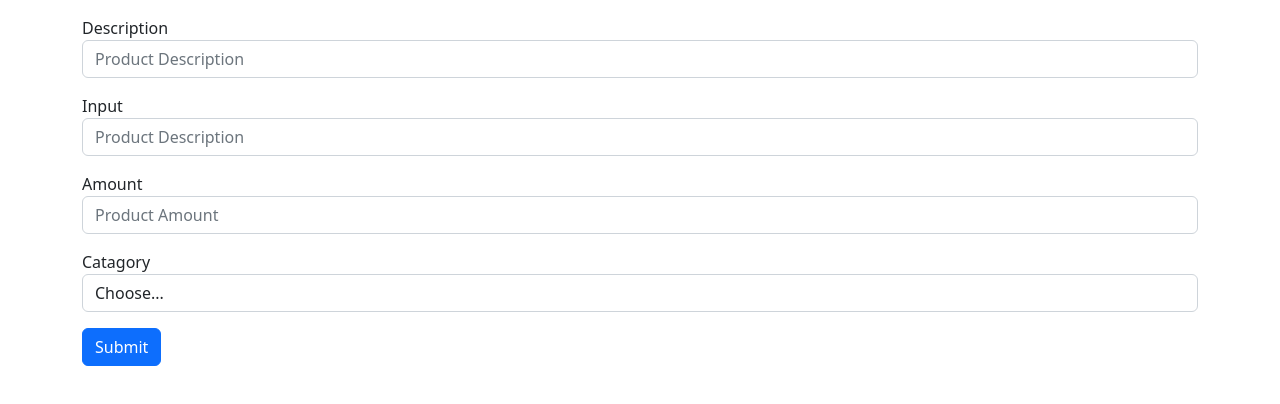
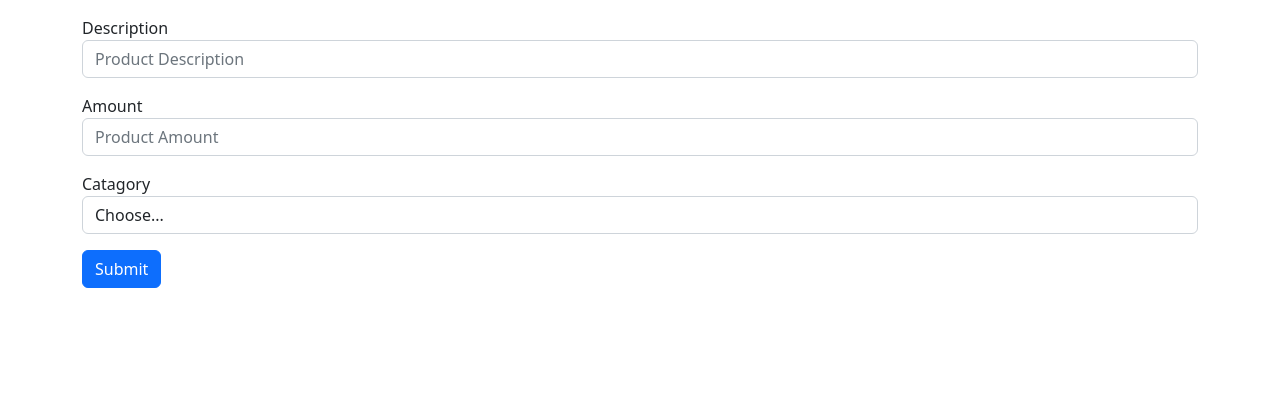
Before and after one commit to tamjidzihan/reactJS, a React (Vite) app: page / in a window 1280 px wide. Shown: the top 404 px of the page. Built offline with nearby package versions, Linux system fonts and the light colour scheme.

Commit message:
office 2024-05-08

```diff
--- a/src/App.tsx
+++ b/src/App.tsx
@@ -17,7 +17,9 @@ import FormsUseForm from './components/FormsUseForm';
 import FormValidation from './components/FormValidation';
 import FormValidationWithZod from './components/FormValidationWithZod';
 import SubmitButtonDisable from './components/SubmitButtonDisable';
-import Project from './components/Project';
+import Project from './components/ProjectForm';
+import ProjectForm from './components/ProjectForm';
+import ProjectTable from './components/ProjectTable';
 
 function App() {
 
@@ -242,22 +244,6 @@ function App() {
   };
 
 
-  const [bugs, setBugs] = useState([
-    { id: 1, title: 'Bug 1', fixed: false },
-    { id: 2, title: 'Bug 2', fixed: false }
-  ]);
-
-  const handleClickButton1 = () => {
-    setBugs(bugs.map(bug => bug.id === 1 ? {
-      ...bug, fixed: true
-    } : bug));
-  };
-  const handleClickButton2 = () => {
-    setBugs(produce(drft => {
-      const bug = drft.find(bug => bug.id === 2);
-      if (bug) bug.fixed = true
-    }));
-  };
 
 
 
@@ -318,18 +304,50 @@ function App() {
   }
 
 
+  const [bugs, setBugs] = useState([
+    { id: 1, title: 'Bug 1', fixed: false },
+    { id: 2, title: 'Bug 2', fixed: false }
+  ]);
+
+  const handleClickButton1 = () => {
+    setBugs(bugs.map(bug => bug.id === 1 ? {
+      ...bug, fixed: true
+    } : bug));
+  };
+  const handleClickButton2 = () => {
+    setBugs(produce(drft => {
+      const bug = drft.find(bug => bug.id === 2);
+      if (bug) bug.fixed = true
+    }));
+  };
 
 
 
+  const [expenses, setExpenses] = useState([
+    { id: 1, description: 'Milk', amount: 20, catagory: 'Groceries' },
+    { id: 2, description: 'Candy', amount: 4.99, catagory: 'Groceries' },
+    { id: 3, description: 'Dish Wash', amount: 13.99, catagory: 'Groceries' },
+    { id: 4, description: 'Spices', amount: 5.55, catagory: 'Groceries' },
+  ])
 
-
-
+  const hanndleDelete = (id: number) => {
+    setExpenses(
+      expenses.filter(expense => expense.id !== id)
+    )
+  }
 
 
   return (
 
     <>
-      <Project />
+      <ProjectForm />
+
+
+
+      {/* <ProjectTable
+        expenses={expenses}
+        onDelete={hanndleDelete}
+      /> */}
 
 
 
--- a/src/components/Project.tsx
+++ b/src/components/ProjectForm.tsx
@@ -12,23 +12,29 @@ const schema = z.object({
         errorMap: () =>
             ({ message: "Catagory Is requaired" })
     }),
-    input: z.string().min(1, { message: "This field Is requaired" })
+    // input: z.string().min(1, { message: "This field Is requaired" })
 })
 
 type FromData = z.infer<typeof schema>
 
 
-function Project() {
+
+interface Props {
+    onSubmitForm: (data: FromData) => void;
+}
+
+function ProjectForm({ onSubmitForm }: Props) {
 
     const { register, handleSubmit, formState: { errors } } = useForm<FromData>({ resolver: zodResolver(schema) })
 
-    const onSubmit = (data: FieldValues) => {
-        console.log(data)
-    }
+    // const onSubmit = (data: FormData) => {
+    //     onSubmitForm(data);
+    // }
 
 
     return (
-        <form className=' container py-3' onSubmit={handleSubmit(onSubmit)}>
+        <form className=' container py-3' onSubmit={handleSubmit(data =>
+            onSubmitForm(data))}>
 
             <div className="form-group pb-3">
                 <label htmlFor="description">Description</label>
@@ -44,20 +50,6 @@ function Project() {
                     </div>}
             </div>
 
-            <div className="form-group pb-3">
-                <label htmlFor="input">Input</label>
-                <input
-                    {...register('input')}
-                    type="text"
-                    className="form-control"
-                    id="input"
-                    placeholder="Product Description" />
-                {errors.input &&
-                    <div className="alert alert-danger py-0 my-1 " role="alert">
-                        {errors.input.message}
-                    </div>}
-            </div>
-
 
             <div className="form-group pb-3">
                 <label htmlFor="amount">Amount</label>
@@ -65,6 +57,7 @@ function Project() {
                     {...register('amount', { valueAsNumber: true })}
                     type="number"
                     className="form-control"
+                    step="any"
                     name='amount'
                     id="amount"
                     placeholder="Product Amount" />
@@ -101,4 +94,4 @@ function Project() {
     )
 }
 
-export default Project
+export default ProjectForm
--- /dev/null
+++ b/src/components/ProjectTable.tsx
@@ -0,0 +1,50 @@
+import React from 'react'
+
+interface Expense {
+    id: number,
+    description: string,
+    amount: number,
+    catagory: string
+}
+
+interface Props {
+    expenses: Expense[]
+    onDelete: (id: number) => void
+}
+
+
+function ProjectTable({ expenses, onDelete }: Props) {
+    return (
+        <table className=" text-center table table-bordered container my-4">
+            <thead>
+                <tr>
+                    <th scope="col">Description</th>
+                    <th scope="col">Amount</th>
+                    <th scope="col">Catagory</th>
+                    <th scope="col">Delete</th>
+                </tr>
+            </thead>
+            <tbody>
+
+                {expenses.map(expense =>
+                    <tr key={expense.id}>
+                        <th scope="row">{expense.description}</th>
+                        <td>{expense.amount}</td>
+                        <td>{expense.catagory}</td>
+                        <td>
+                            <button
+                                onClick={() =>
+                                    onDelete(expense.id)}
+                                className="btn btn-danger">Delete</button>
+                        </td>
+                    </tr>
+                )}
+
+
+
+            </tbody>
+        </table>
+    )
+}
+
+export default ProjectTable
```
